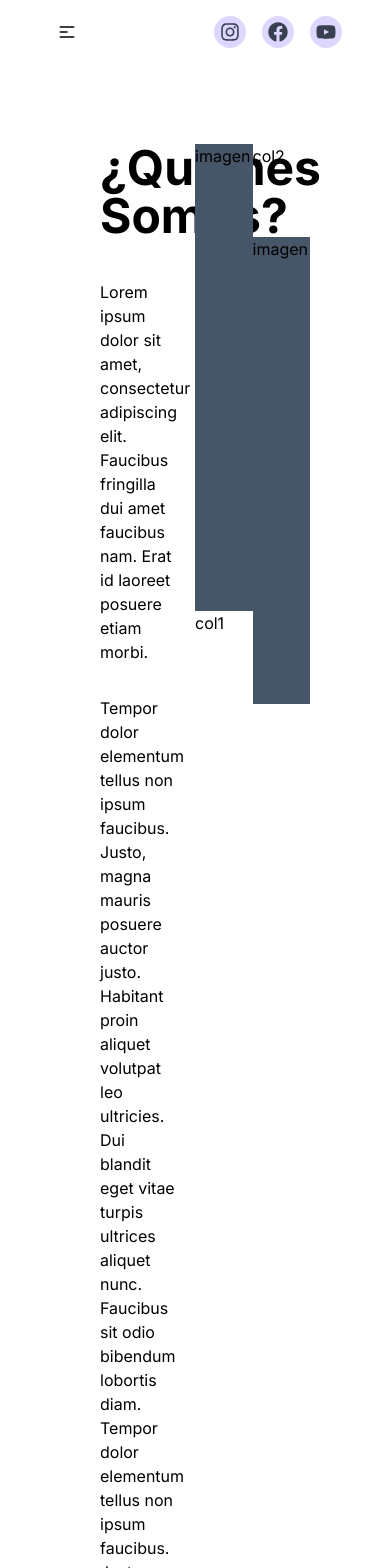
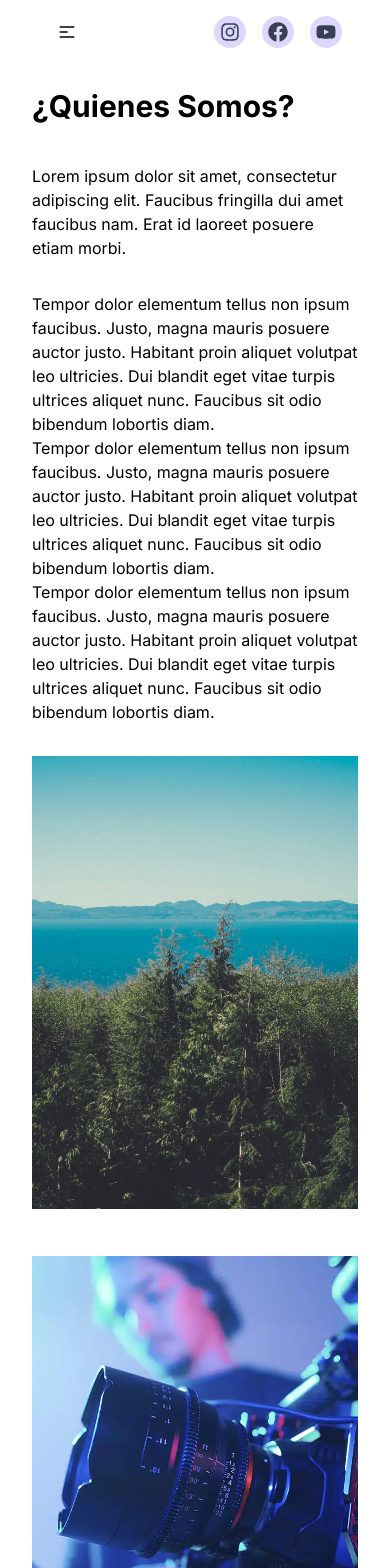
Before and after one commit to CatalinaScheleff/Trashumante-Project, a Next.js app: page /quienessomos in a window 390 px wide. Shown: the top 1568 px of the page. Built offline with nearby package versions, Linux system fonts and the light colour scheme.

Commit message:
quienes somos responsivo

```diff
--- a/src/app/quienessomos/page.jsx
+++ b/src/app/quienessomos/page.jsx
@@ -1,11 +1,13 @@
+import Image from "next/image";
+
 const QuienesSomos = () => {
   return (
-    <main className="my-16">
-      <div className="m-20">
-        <div className=" grid grid-cols-2 col-auto">
+    <main className="pb-40">
+      <div className="mx-8 mt-6 lg:mt-24">
+        <div className=" grid md:grid-cols-2 col-auto">
 
-          <div className="col px-5">
-            <h1 className="text-5xl font-bold mb-10">¿Quienes Somos?</h1>
+          <div className="col lg:px-5">
+            <h1 className="text-3xl md:text-[4xl] lg:text-5xl font-bold mb-10">¿Quienes Somos?</h1>
             <p className="my-8">
             Lorem ipsum dolor sit amet, consectetur adipiscing elit. Faucibus fringilla dui amet faucibus nam. Erat id laoreet posuere etiam morbi.
             </p>
@@ -20,11 +22,27 @@ const QuienesSomos = () => {
             </p>
           </div>
 
-          <div className="col grid grid-cols-2 grid-rows-6 h-[560px]">
-            <div className="col-span-1 row-span-5 bg-slate-600"> imagen</div>
-            <div className="col-span-1 row-span-1"> col2</div>
-            <div className="col-span-1 row-span-5 bg-slate-600"> imagen</div>
-            <div className="col-span-1 row-span-1"> col1</div>
+          <div className="col grid lg:grid-cols-2 lg:grid-rows-6 h-[1000px] lg:h-[560px] md:mx-4 lg:mx-12 mt-8">
+            <div className="col-span-1 row-span-5 bg-slate-600">
+            <Image
+              src={'/1.jpg'}
+              alt=""
+              width={650}
+              height={560}
+              className="w-full h-full object-cover"
+            />
+            </div>
+            <div className="col-span-1 row-span-1"></div>
+            <div className="col-span-1 row-span-5 bg-slate-600">
+            <Image
+              src={'/inicio.png'}
+              alt=""
+              width={650}
+              height={560}
+              className="w-full h-full object-cover"
+            />
+            </div>
+            <div className="col-span-1 row-span-1"></div>
 
           </div>
 
```
